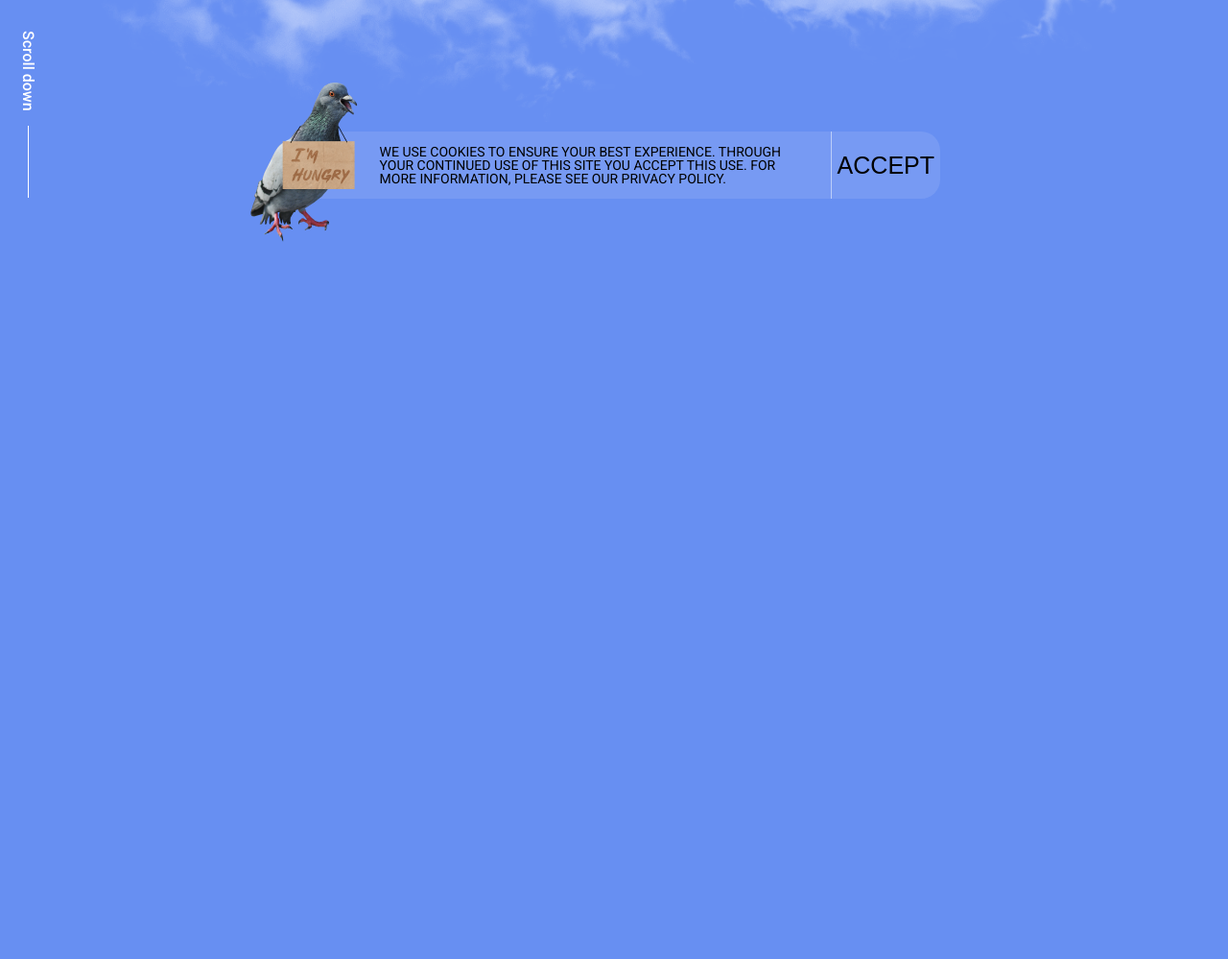
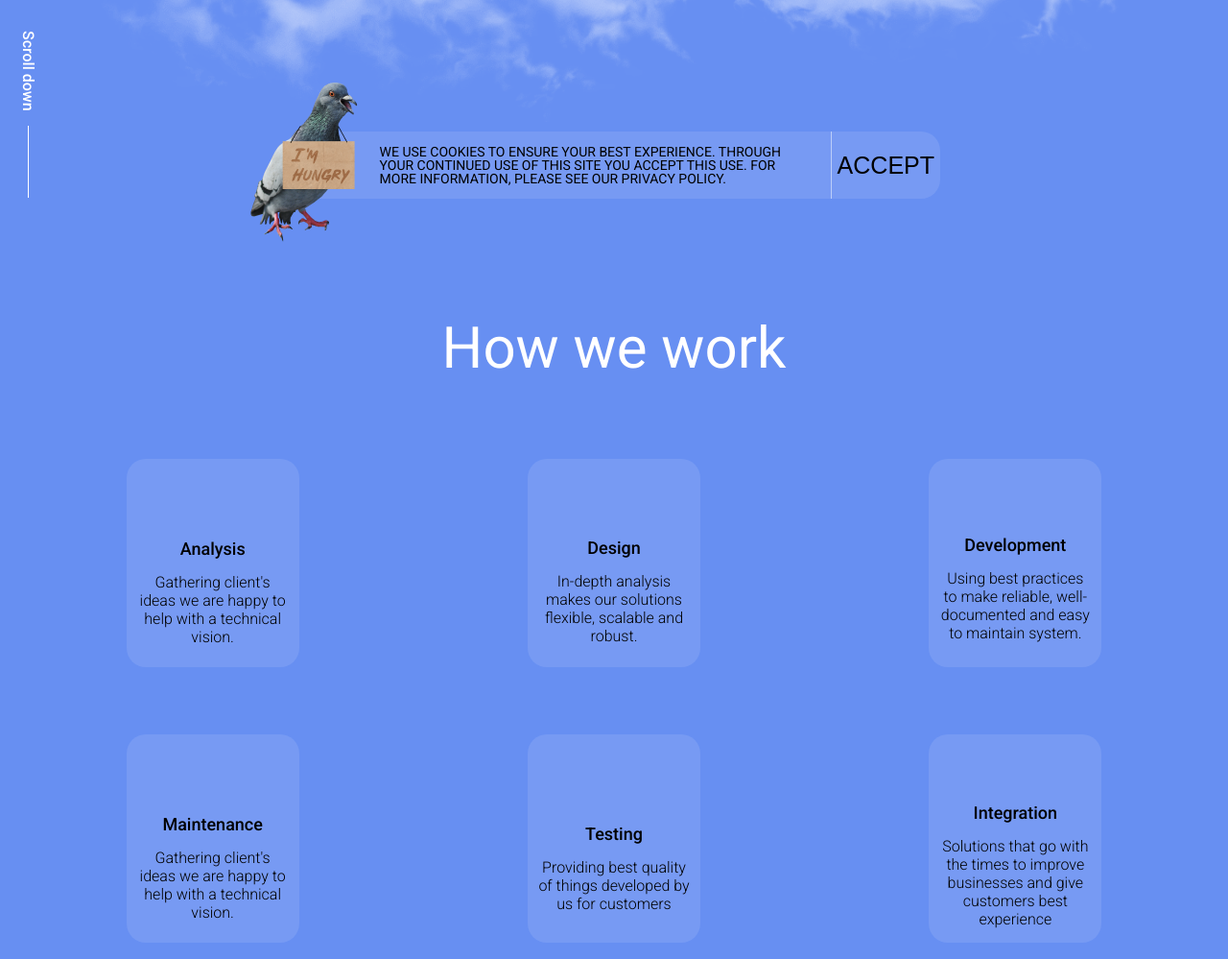
Before and after one commit to SergeySudarkin/cloud_flex, a website: page index.html in a window 1280 px wide. Shown: the part 601-1600 px from the top of the page at 96% size. Before the commit the page ends 868 px from the top, so only its background shows below. Drawn offline with Linux system fonts and the light colour scheme.

Commit message:
added work section

```diff
--- a/index.html
+++ b/index.html
@@ -63,6 +63,63 @@
 				</div>
 			</div>
 		</section>
+		<section class="work" aria-label="work section">
+			<div class="container">
+				<div class="work__wrapper">
+					<h2 class="work__title" aria-label="work title">How we work</h2>
+					<div class="work__cards" aria-label="cards">
+						<figure class="work__card card card--analysis" aria-label="card analysis">
+							<svg class="card__icon card__icon--analysis" aria-label="analysis icon">
+								<use href="assets/sprites.svg#analysis-icon"></use>
+							</svg>
+							<h3 class="card__title" aria-label="card title">Analysis</h3>
+							<p class="card__desc" aria-label="card description">Gathering client's ideas we are happy to help
+								with a technical vision.</p>
+						</figure>
+						<figure class="work__card card card--design" aria-label="card design">
+							<svg class="card__icon card__icon--design" aria-label="design icon">
+								<use href="assets/sprites.svg#design-icon"></use>
+							</svg>
+							<h3 class="card__title" aria-label="card title">Design</h3>
+							<p class="card__desc" aria-label="card description">In-depth analysis makes our solutions flexible,
+								scalable and robust.</p>
+						</figure>
+						<figure class="work__card card card--development" aria-label="card development">
+							<svg class="card__icon card__icon--development" aria-label="development icon">
+								<use href="assets/sprites.svg#development-icon"></use>
+							</svg>
+							<h3 class="card__title" aria-label="card title">Development</h3>
+							<p class="card__desc" aria-label="card description">Using best practices to make reliable,
+								well-documented and easy to maintain system.</p>
+						</figure>
+						<figure class="work__card card card--maintenance" aria-label="card maintenance">
+							<svg class="card__icon card__icon--maintenance" aria-label="maintenance icon">
+								<use href="assets/sprites.svg#maintenance-icon"></use>
+							</svg>
+							<h3 class="card__title" aria-label="card title">Maintenance</h3>
+							<p class="card__desc" aria-label="card description">Gathering client's ideas we are happy to help
+								with a technical vision.</p>
+						</figure>
+						<figure class="work__card card card--testing" aria-label="card testing">
+							<svg class="card__icon card__icon--testing" aria-label="testing icon">
+								<use href="assets/sprites.svg#testing-icon"></use>
+							</svg>
+							<h3 class="card__title" aria-label="card title">Testing</h3>
+							<p class="card__desc" aria-label="card description">Providing best quality
+								of things developed by us for customers</p>
+						</figure>
+						<figure class="work__card card card--integration" aria-label="card integration">
+							<svg class="card__icon card__icon--integration" aria-label="integration icon">
+								<use href="assets/sprites.svg#integration-icon"></use>
+							</svg>
+							<h3 class="card__title" aria-label="card title">Integration</h3>
+							<p class="card__desc" aria-label="card description">Solutions that go with
+								the times to improve businesses and give customers best experience</p>
+						</figure>
+					</div>
+				</div>
+			</div>
+		</section>
 	</main>
 </body>
 </html>
--- a/styles/_hero.scss
+++ b/styles/_hero.scss
@@ -4,7 +4,7 @@
 @use "sass:color";
 
 .hero {
-	margin: 150px 0 60px 0;
+	margin: 150px 0 120px 0;
 	&__wrapper {
 		background: url(../assets/img/cloud_alpha.png) center/contain no-repeat;
 		position: relative;
@@ -235,12 +235,12 @@
 
 	@media (max-width: v.$media_992) {
 		& {
-			margin: 100px 0 40px 0;
+			margin: 100px 0 80px 0;
 		}
 	}
 	@media (max-width: v.$media_576) {
 		& {
-			margin: 50px 0 25px 0;
+			margin: 50px 0 50px 0;
 		}
 	}
 }
--- a/styles/_importer.scss
+++ b/styles/_importer.scss
@@ -1,3 +1,4 @@
 @forward "basic";
 @forward "header";
 @forward "hero";
+@forward "work";
--- /dev/null
+++ b/styles/_work.scss
@@ -0,0 +1,163 @@
+@use "variables" as v;
+@use "placeholders";
+@use "mixins" as m;
+@use "sass:color";
+
+.work {
+	padding: 0 0 185px 0;
+	border-bottom: 1px solid v.$color_white;
+
+	&__wrapper {
+	}
+
+	&__title {
+		@include m.font(60px, 400, v.$color_white);
+		text-align: center;
+		margin-bottom: 80px;
+	}
+
+	&__cards {
+		display: grid;
+		grid-template-columns: repeat(3, 1fr);
+		grid-template-rows: repeat(2, 1fr);
+		row-gap: 70px;
+		column-gap: 15px;
+		justify-items: center;
+		grid-template-areas:
+			"analysis design development"
+			"maintenance testing integration";
+
+		.card {
+			width: 180px;
+			background-color: color.adjust(v.$color_white, $alpha: -0.9);
+			border-radius: 20px;
+			padding: 25px 10px 15px;
+			@include m.d-flex(center, center, nowrap, 0, 0, column);
+			&--analysis {
+				grid-area: analysis;
+			}
+
+			&--design {
+				grid-area: design;
+			}
+
+			&--development {
+				grid-area: development;
+			}
+
+			&--maintenance {
+				grid-area: maintenance;
+			}
+
+			&--testing {
+				grid-area: testing;
+			}
+
+			&--integration {
+				grid-area: integration;
+			}
+
+			&__icon {
+				fill: v.$color_black;
+
+				&--analysis {
+					width: 29px;
+					height: 41px;
+				}
+
+				&--design {
+					width: 48px;
+					height: 39px;
+				}
+
+				&--development {
+					width: 51px;
+					height: 32px;
+				}
+
+				&--maintenance {
+					width: 43px;
+					height: 41px;
+				}
+
+				&--testing {
+					width: 44px;
+					height: 42px;
+				}
+
+				&--integration {
+					width: 42px;
+					height: 36px;
+				}
+			}
+
+			&__title {
+				@include m.font(18px, 500);
+				color: inherit;
+				margin: 10px 0 15px;
+			}
+
+			&__desc {
+				@include m.font(16px, 300);
+				color: inherit;
+				text-align: center;
+			}
+
+			&:hover {
+				cursor: pointer;
+				color: v.$color_white;
+				box-shadow: 0 4px 20px 0 color.adjust(v.$color_black, $alpha: -0.9);
+				background-color: color.adjust(v.$color_black, $alpha: -0.9);
+				transition: all 0.3s;
+			}
+
+			&:hover .card__icon {
+				fill: v.$color_white;
+				transition: fill 0.3s;
+			}
+		}
+	}
+
+	@media (max-width: v.$media_768) {
+		& {
+			padding: 0 0 95px 0;
+		}
+
+		&__title {
+			margin-bottom: 60px;
+		}
+
+		&__cards {
+			grid-template-columns: repeat(2, 1fr);
+			grid-template-rows: repeat(3, 1fr);
+			row-gap: 35px;
+			grid-template-areas:
+				"development analysis"
+				"design maintenance"
+				"integration testing";
+		}
+	}
+
+	@media (max-width: v.$media_576) {
+		& {
+			padding: 0 0 50px 0;
+		}
+
+		&__title {
+			@include m.font(40px, 400, v.$color_white);
+			margin-bottom: 50px;
+		}
+
+		&__cards {
+			grid-template-columns: repeat(1, 1fr);
+			grid-template-rows: repeat(auto, 1fr);
+			grid-template-areas:
+				"development"
+				"analysis"
+				"design"
+				"maintenance"
+				"integration"
+				"testing";
+		}
+	}
+}
```
Also changed, not shown: assets/sprites.svg, dist/index.css, 1 other file.
